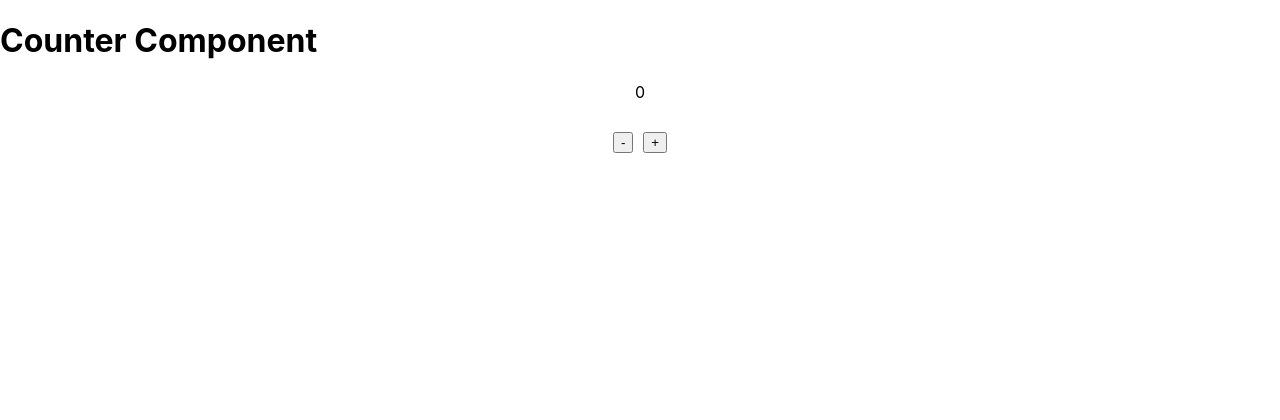
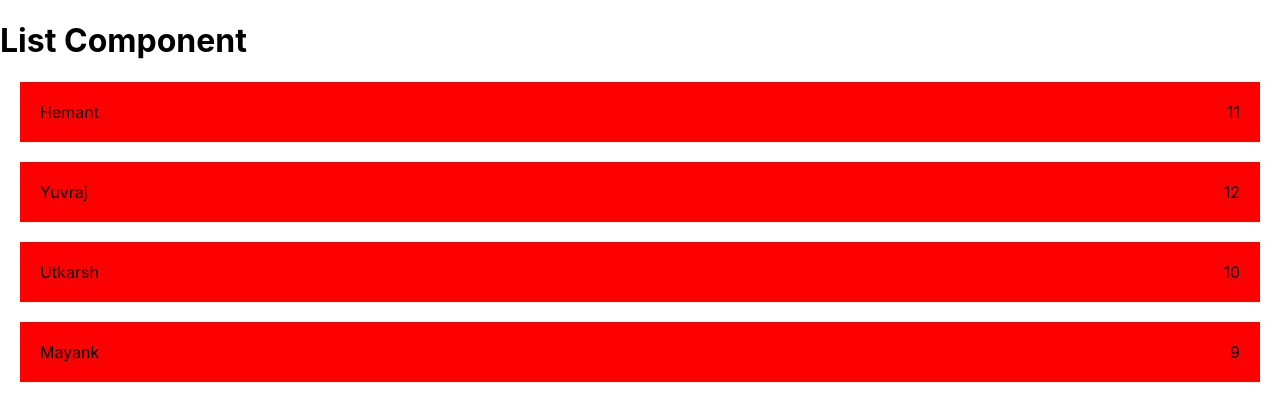
Before and after one commit to Hemant2122/newton-react-project, a React (Create React App) app: page / in a window 1280 px wide. Shown: the top 420 px of the page. Built offline with nearby package versions, Linux system fonts and the light colour scheme.

Commit message:
list component

```diff
--- /dev/null
+++ b/src/1. BasicReact/3. ListComponent/ListComponet.js
@@ -0,0 +1,33 @@
+import React from "react";
+
+function ListComponent(props){
+
+    const {student = []} = props;
+    console.log(student, "props");
+
+    return(
+        <React.Fragment>
+            <h1>List Component</h1>
+
+            {student.map((student) => {
+                const { name, classs } = student;
+
+                return(
+                    <div style={{
+                        display:"flex",
+                        justifyContent:"space-between",
+                        background:"red",
+                        padding: "20px",
+                        margin: "20px",
+                    }}>
+                        <div>{name}</div>
+                        <div>{classs}</div>
+
+                    </div>
+                );
+            })}
+        </React.Fragment>
+    )
+}
+
+export default ListComponent;
--- a/src/App.js
+++ b/src/App.js
@@ -2,28 +2,33 @@ import logo from './logo.svg';
 import './App.css';
 import HelloComponent from './1. BasicReact/1. HelloComponent/HelloComponent';
 import CounterComponent from './1. BasicReact/2. CounterComponent/CounterComponent';
+import ListComponent from './1. BasicReact/3. ListComponent/ListComponet';
 
 function App() {
+  const listStudent = [
+    {
+      name : "Hemant",
+      classs : 11,
+    },
+
+    {
+      name : "Yuvraj",
+      classs : 12,
+    },
+
+    {
+      name : "Utkarsh",
+      classs : 10,
+    },
+
+    {
+      name : "Mayank",
+      classs : 9,
+    }
+
+  ];
+
   return (
-    /*
-    <div className="App">
-      <header className="App-header">
-        <img src={logo} className="App-logo" alt="logo" />
-        <h1>Hemant Kumar</h1>
-        <p>
-          Edit <code>src/App.js</code> and save to reload.
-        </p>
-        <a
-          className="App-link"
-          href="https://reactjs.org"
-          target="_blank"
-          rel="noopener noreferrer"
-        >
-          Learn React
-        </a>
-      </header>
-    </div>
-    */
 
     <>
     {/* <HelloComponent name={"Tarun"} />
@@ -33,7 +38,9 @@ function App() {
     <HelloComponent /> */}
 
     {/* React is calling the counter Component Function */}
-    <CounterComponent heading={"Counter Component"} />
+    {/* <CounterComponent heading={"Counter Component"} /> */}
+
+    <ListComponent student={listStudent}/>
 
     </>
   );
```
